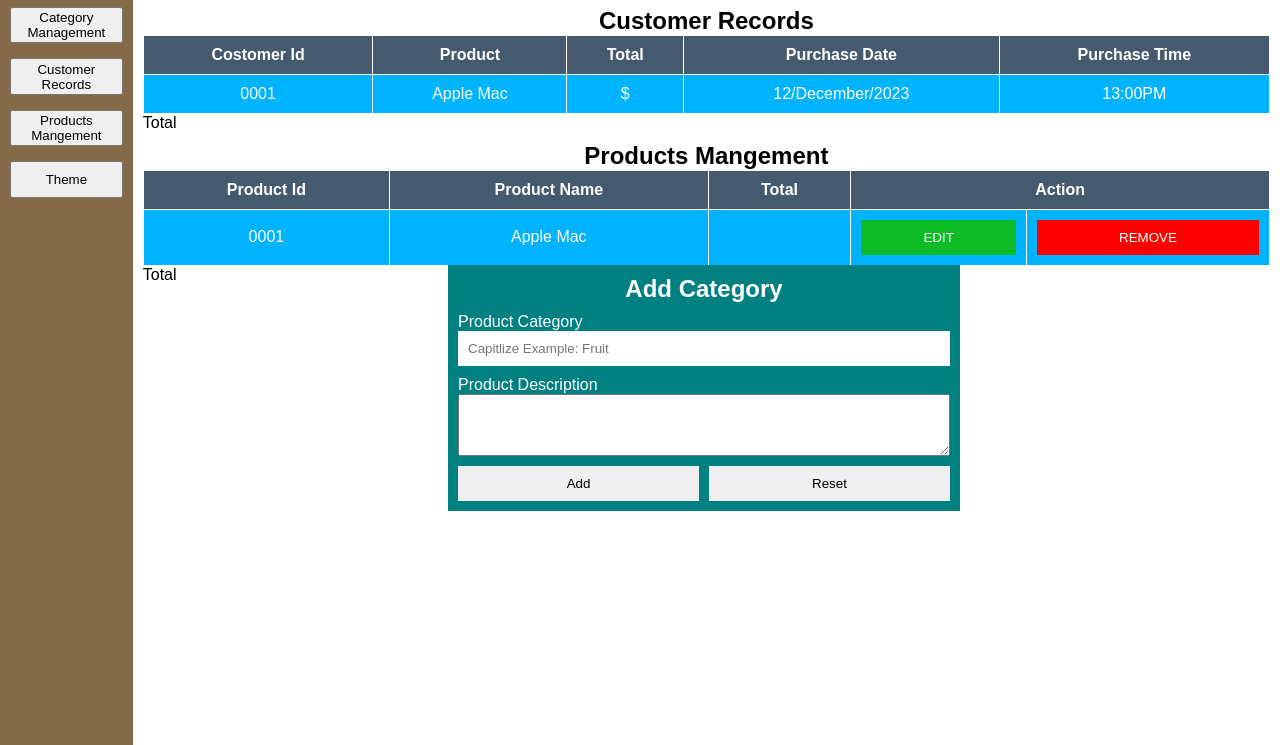
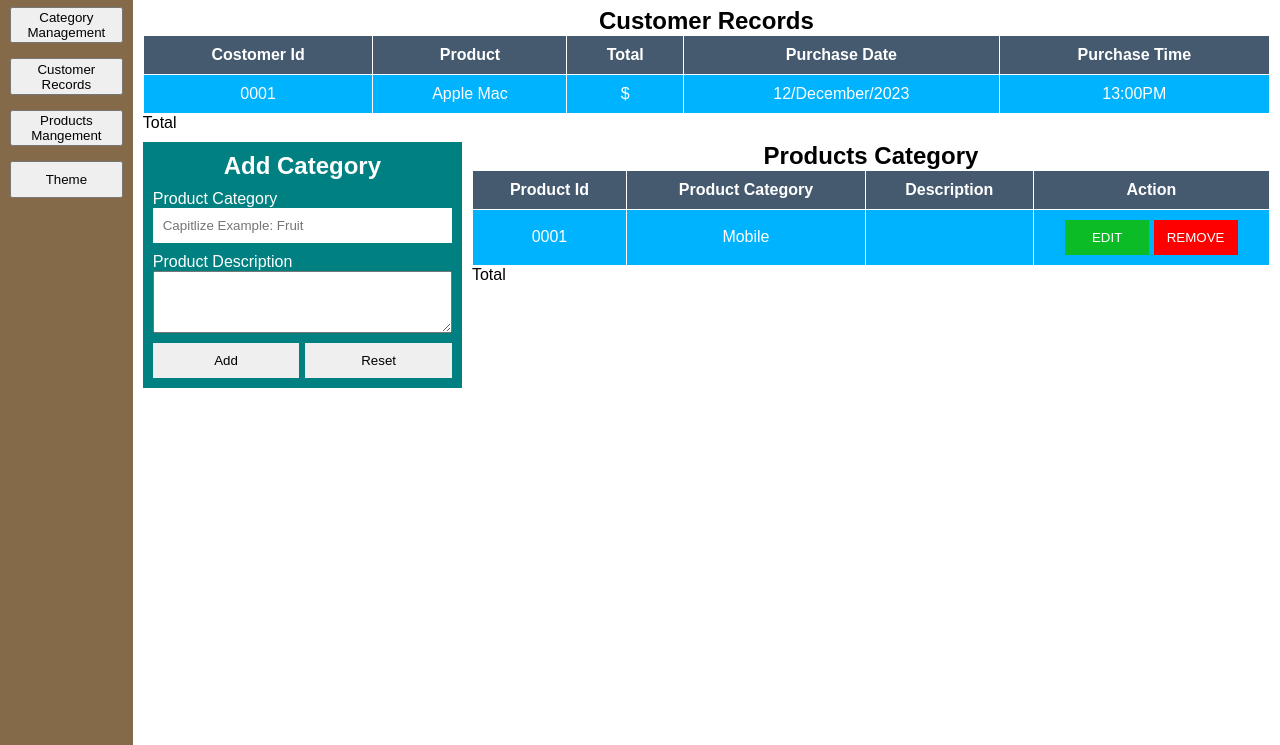
Before and after one commit to radit-thy/POS-SYSTEM-A5, a plain HTML site: page pages/admin.html in a window 1280 px wide. Shown: the part 55-800 px from the top of the page. Drawn offline with Linux system fonts and the light colour scheme; files whose address does not match are found by name.

Commit message:
#8 add some Change to table and form

```diff
--- a/css/admin.css
+++ b/css/admin.css
@@ -84,7 +84,7 @@ main {
   background-color: teal;
   width: 40%;
   color: white;
-  /* display: none; */
+  display: none;
 }
 .form h2 {
   text-align: center;
@@ -98,9 +98,7 @@ main {
   cursor: pointer;
 }
 .form-category {
-  position: absolute;
-  left: 35%;
-  top: 40%;
+  display: block;
 }
 form {
   display: flex;
@@ -145,7 +143,7 @@ td {
   display: none;
 }
 td button {
-  width: 100%;
+  width: 39%;
   padding: 10px;
   border: none;
   text-transform: uppercase;
--- a/pages/admin.html
+++ b/pages/admin.html
@@ -60,7 +60,7 @@
           </table>
           <div class="total">Total</div>
         </div>
-<!--------------------------------- Products------------------------------------- -->
+        <!--------------------------------- Products------------------------------------- -->
         <div class="products-management">
           <div class="form">
             <form action="#">
@@ -148,23 +148,25 @@
           <div class="table-container">
             <table class="pC-management">
               <caption>
-                <h2>Products Mangement</h2>
+                <h2>Products Category</h2>
               </caption>
               <thead>
                 <tr>
                   <th>Product Id</th>
-                  <th>Product Name</th>
-                  <th>Total</th>
+                  <th>Product Category</th>
+                  <th>Description</th>
                   <th colspan="2">Action</th>
                 </tr>
               </thead>
               <tbody>
                 <tr>
                   <td>0001</td>
-                  <td>Apple Mac</td>
+                  <td>Mobile</td>
                   <td><span></span></td>
-                  <td><button class="edit">Edit</button></td>
-                  <td><button class="remove">Remove</button></td>
+                  <td>
+                    <button class="edit">Edit</button>
+                    <button class="remove">Remove</button>
+                  </td>
                 </tr>
               </tbody>
             </table>
```
